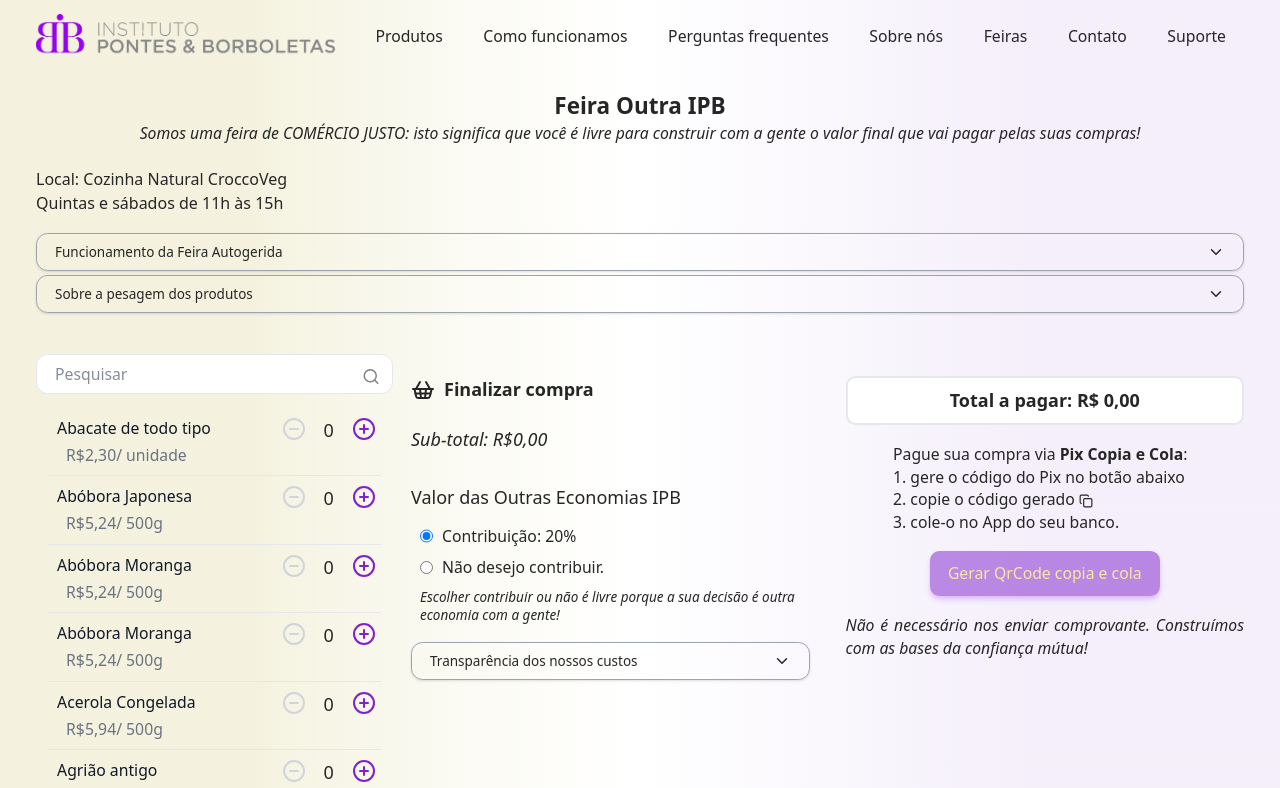
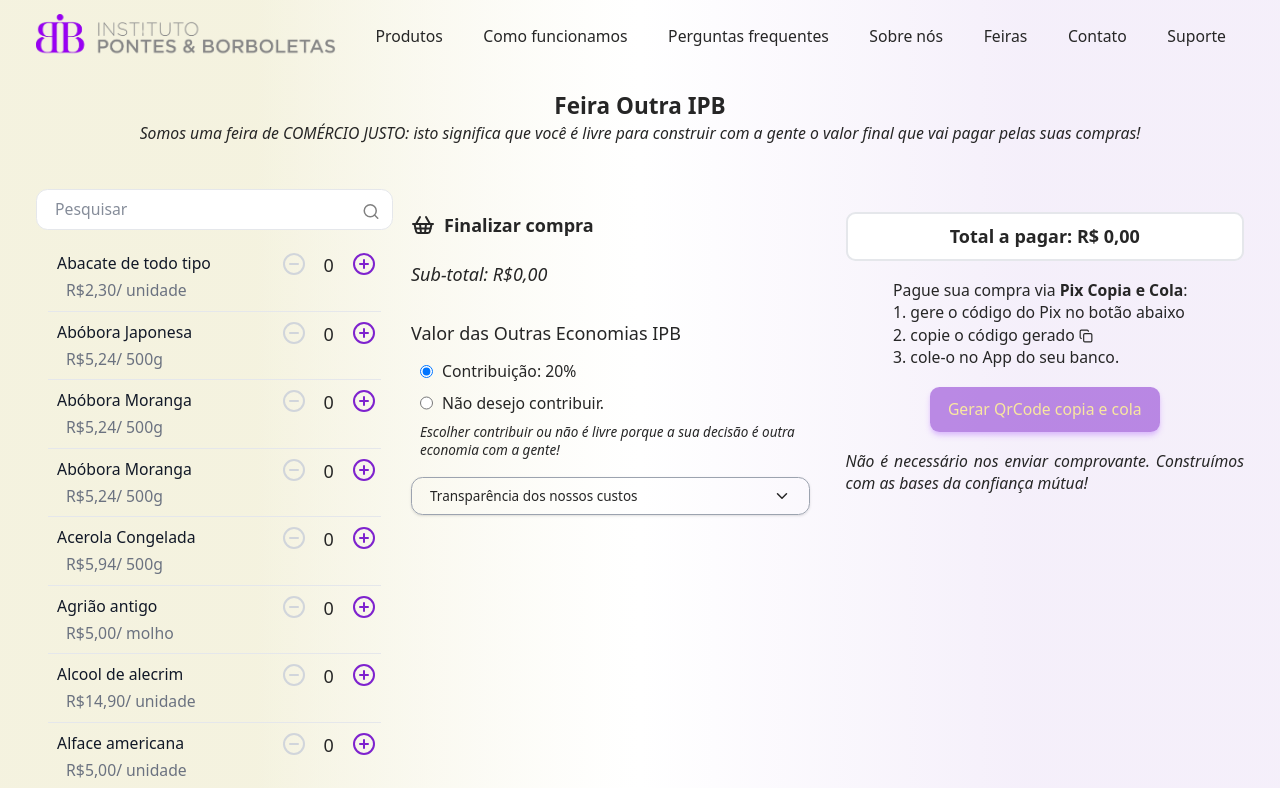
Before and after one commit to ligiabicalho/pontes-e-borboletas, a Next.js app: page / in a window 1280 px wide. Shown: the top 788 px of the page. Built offline with nearby package versions, Linux system fonts and the light colour scheme; a web font is replaced by a local one.

Commit message:
feat: Update heroTexts.json with improved fair trade description

```diff
--- a/src/components/Home/Hero/Hero.tsx
+++ b/src/components/Home/Hero/Hero.tsx
@@ -1,33 +1,18 @@
 import ShoppingList from "../ShoppingList/ShoppingList";
 import heroTexts from "../../../db/heroTexts.json";
-import fairs from "../../../db/fairs.json";
-import {
-  Accordion,
-  AccordionContent,
-  AccordionItem,
-  AccordionTrigger,
-} from "@/components/ui/accordion";
 
 export default function Hero() {
-  const activeFair = fairs.find((fair) => fair.active);
   return (
     <section className="flex flex-col bg-gradient px-8 pt-20 min-h-screen lg:px-0">
       <div className="lg:container flex flex-col justify-around gap-y-3">
         <div className="flex flex-col items-center pb-2">
           <h1 className="font-bold text-xl">{heroTexts.title}</h1>
-          <p className="text-sm italic text-center">{heroTexts.description}</p>
+          <p className="text-xs lg:text-sm italic text-center">
+            {heroTexts.description}
+          </p>
         </div>
 
-        {activeFair && (
-          <div>
-            <p className="text-[16px]">Local: {activeFair.location} </p>
-            <p className="text-[16px]">
-              {activeFair.weekdays} de {activeFair.openingHours}
-            </p>
-          </div>
-        )}
-
-        <Accordion type="single" collapsible>
+        {/* <Accordion type="single" collapsible>
           {heroTexts.accordions.map((item, i) => (
             <AccordionItem key={i} value={item.title} className="my-1">
               <AccordionTrigger>{item.title}</AccordionTrigger>
@@ -45,7 +30,7 @@ export default function Hero() {
               </AccordionContent>
             </AccordionItem>
           ))}
-        </Accordion>
+        </Accordion> */}
 
         <ShoppingList />
       </div>
```
